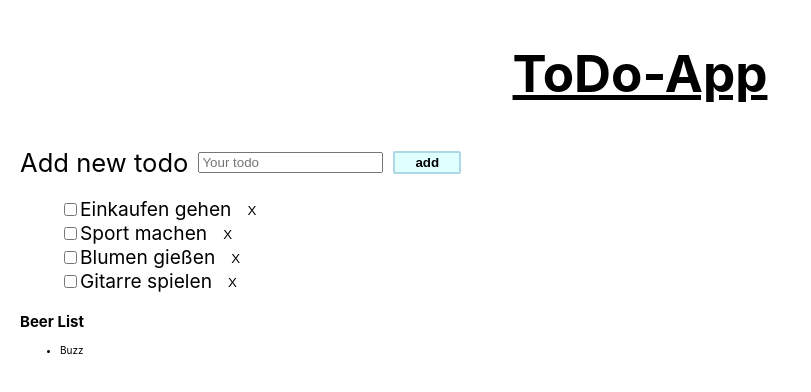
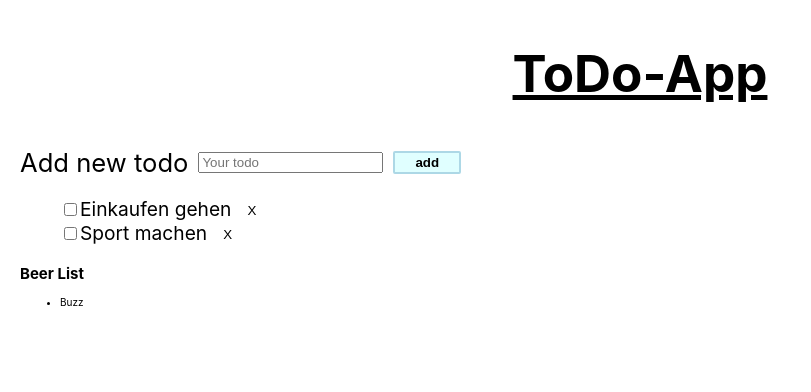
Before and after one commit to Gw3i/Todo-App, a React (Create React App) app: page / in a window 1280 px wide. Shown: the top 392 px of the page, without its empty margins (0-811 px from the left). Built offline with nearby package versions, Linux system fonts and the light colour scheme; no server answers.

Commit message:
Add Saving to localStorage function

```diff
--- a/src/App.js
+++ b/src/App.js
@@ -8,12 +8,12 @@ import { nanoid } from "nanoid";
 import React, { useState, useEffect } from "react";
 
 function App() {
-  const [toDoListItems, setToDoListItems] = useState([
-    { id: nanoid(), todo: "Einkaufen gehen", checked: false },
-    { id: nanoid(), todo: "Sport machen", checked: false },
-    { id: nanoid(), todo: "Blumen gießen", checked: false },
-    { id: nanoid(), todo: "Gitarre spielen", checked: false },
-  ]);
+  const [toDoListItems, setToDoListItems] = useState(
+    loadFromLocalStorage("toDo-List") ?? [
+      { id: nanoid(), todo: "Einkaufen gehen", checked: false },
+      { id: nanoid(), todo: "Sport machen", checked: false },
+    ]
+  );
 
   function handleListItemsInput(inputValue) {
     setToDoListItems([
@@ -24,6 +24,25 @@ function App() {
         checked: false,
       },
     ]);
+  }
+
+  useEffect(() => {
+    saveToLocalStorage("toDo-List", toDoListItems);
+  }, [toDoListItems]);
+
+  useEffect(() => {
+    loadFromLocalStorage(toDoListItems);
+  }, [toDoListItems]);
+
+  function saveToLocalStorage(key, value) {
+    localStorage.setItem(key, JSON.stringify(value));
+  }
+  function loadFromLocalStorage(key) {
+    try {
+      return JSON.parse(localStorage.getItem(key));
+    } catch (error) {
+      console.error("Can't load from local Storage");
+    }
   }
 
   const [beerList, setBeerList] = useState([{ id: nanoid(), name: "Buzz" }]);
```
